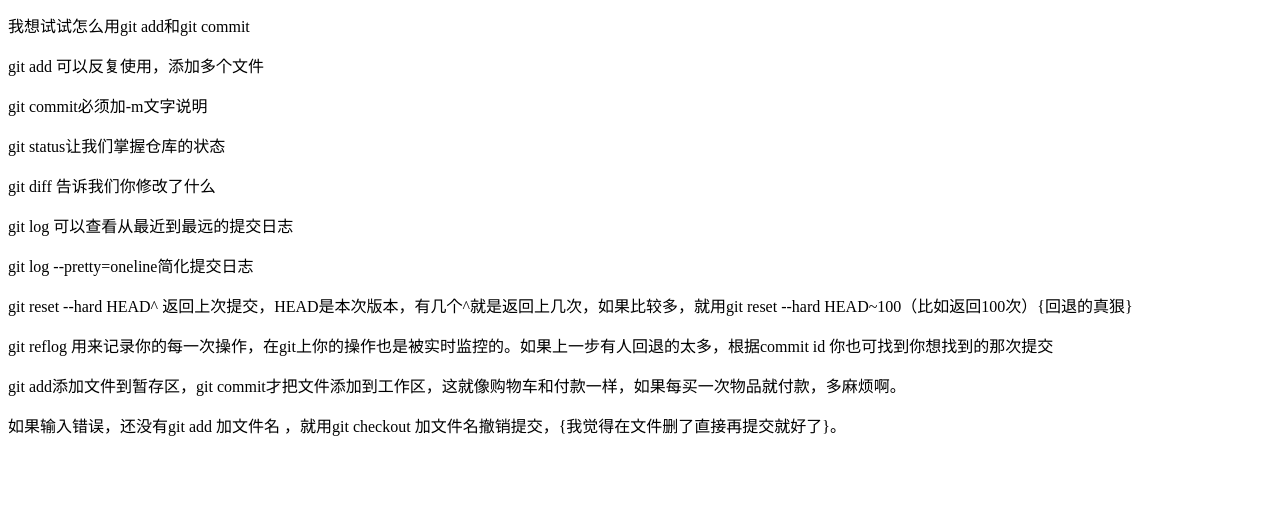
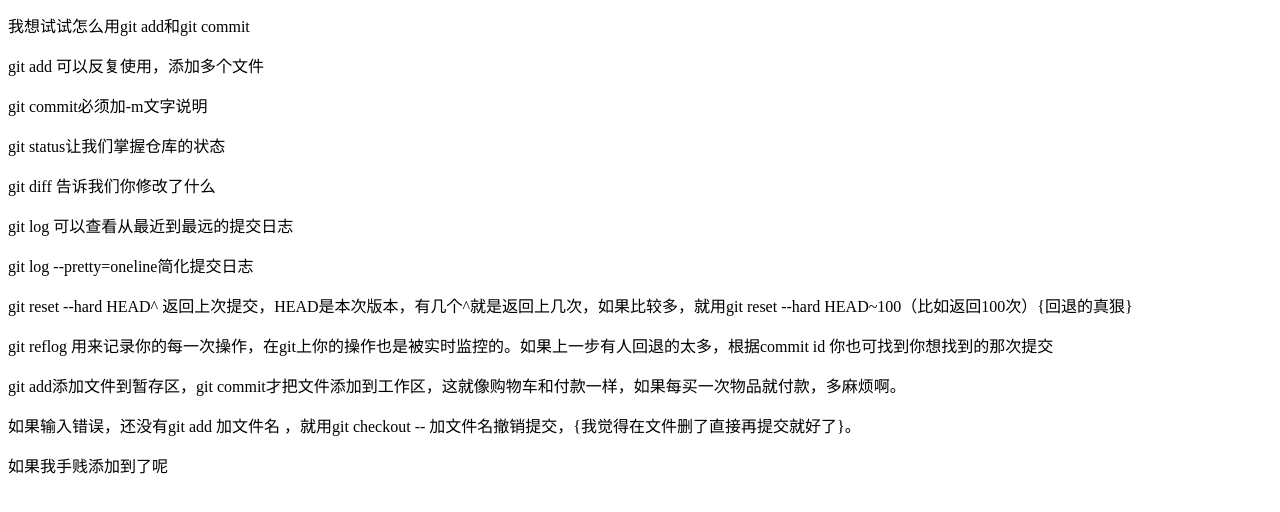
Before and after one commit to luckelectricity/gitpro, a plain HTML site: page index.html in a window 1280 px wide. Shown: the part 116-628 px from the top of the page. Drawn offline with Linux system fonts and the light colour scheme.

Commit message:
安装老廖说的，git checkout --必须有才对

```diff
--- a/index.html
+++ b/index.html
@@ -17,6 +17,7 @@
 	<p>git reset --hard HEAD^ 返回上次提交，HEAD是本次版本，有几个^就是返回上几次，如果比较多，就用git reset --hard HEAD~100（比如返回100次）{回退的真狠}</p>
 	<p>git reflog 用来记录你的每一次操作，在git上你的操作也是被实时监控的。如果上一步有人回退的太多，根据commit id 你也可找到你想找到的那次提交</p>
 	<p>git add添加文件到暂存区，git commit才把文件添加到工作区，这就像购物车和付款一样，如果每买一次物品就付款，多麻烦啊。</p>
-	<p>如果输入错误，还没有git add 加文件名 ，就用git checkout 加文件名撤销提交，{我觉得在文件删了直接再提交就好了}。</p>
+	<p>如果输入错误，还没有git add 加文件名 ，就用git checkout -- 加文件名撤销提交，{我觉得在文件删了直接再提交就好了}。</p>
+	<p>如果我手贱添加到了呢</p>
 </body>
 </html>
```
